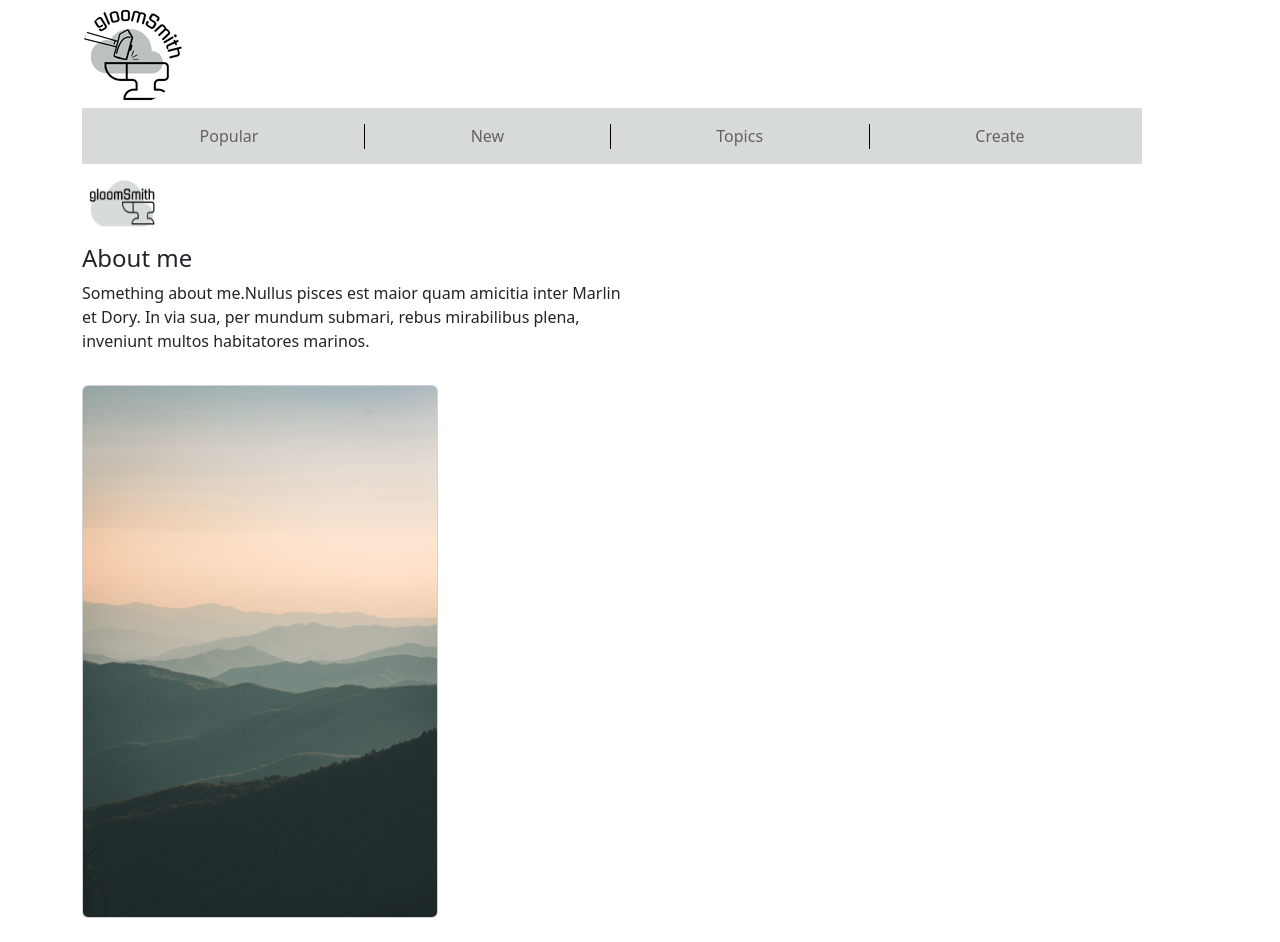
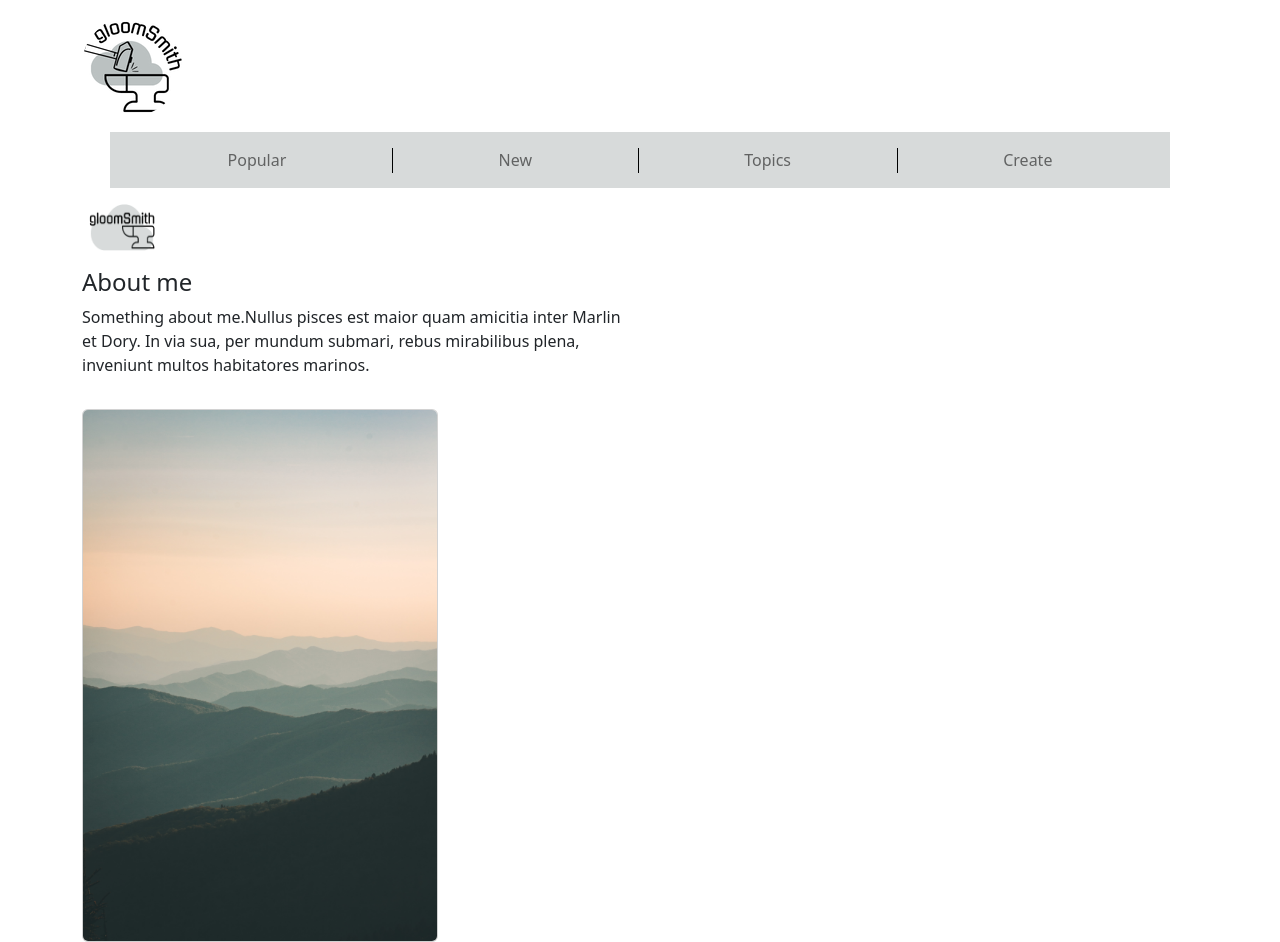
Before and after one commit to Capstone-42-quote-gen/ai-quote-generator, a React (Vite) app in the folder frontend/: page /profile in a window 1280 px wide. Before the commit the page ends 918 px from the top, so only its background shows below. Built offline with nearby package versions, Linux system fonts and the light colour scheme.

Commit message:
update mx-auto for navbar

```diff
--- a/frontend/src/ui/shared_components/ImageContent.tsx
+++ b/frontend/src/ui/shared_components/ImageContent.tsx
@@ -5,22 +5,11 @@ import img_heart_0 from "/src/assets/heart-0.png";
 import img_download from "/src/assets/download.png";
 
 
+
 export function GalleryContent(props: { galleryImageSource: string}) {
     const { galleryImageSource } = props;
     return (
         <>
-            <Container>
-                 <Row className={'mt-3 mx-auto'}>
-                     <Col lg={12} className={''}>
-                <img className={'ManyImages image-fluid'} src={mountains} alt=""/>
-                     </Col>
-                 </Row>
-                  <Row>
-                     <Col lg={12} className={'text-center mt-3'} >
-                     <Button>button</Button>
-                     </Col>
-                  </Row>
-            </Container>
             <Card>
                 <Card.Body>
                     <Row className={'mt-3 justify-content-center'}>
--- a/frontend/src/ui/shared_components/NavBar.tsx
+++ b/frontend/src/ui/shared_components/NavBar.tsx
@@ -8,8 +8,8 @@ import logo from "../../assets/logo.png";
 export function Navigation() {
     return (
         <Container>
-            <a href="/"><Image src={logo} className={'py-1'} roundedCircle/></a>
-            <Navbar className="custom-navbar">
+            <a href="/"><Image src={logo} className={'py-3'} roundedCircle/></a>
+            <Navbar className="custom-navbar mx-auto">
                 <Container>
                     <Nav className="w-100 justify-content-evenly">
                         <Nav.Link href="#popular">Popular</Nav.Link>
```
